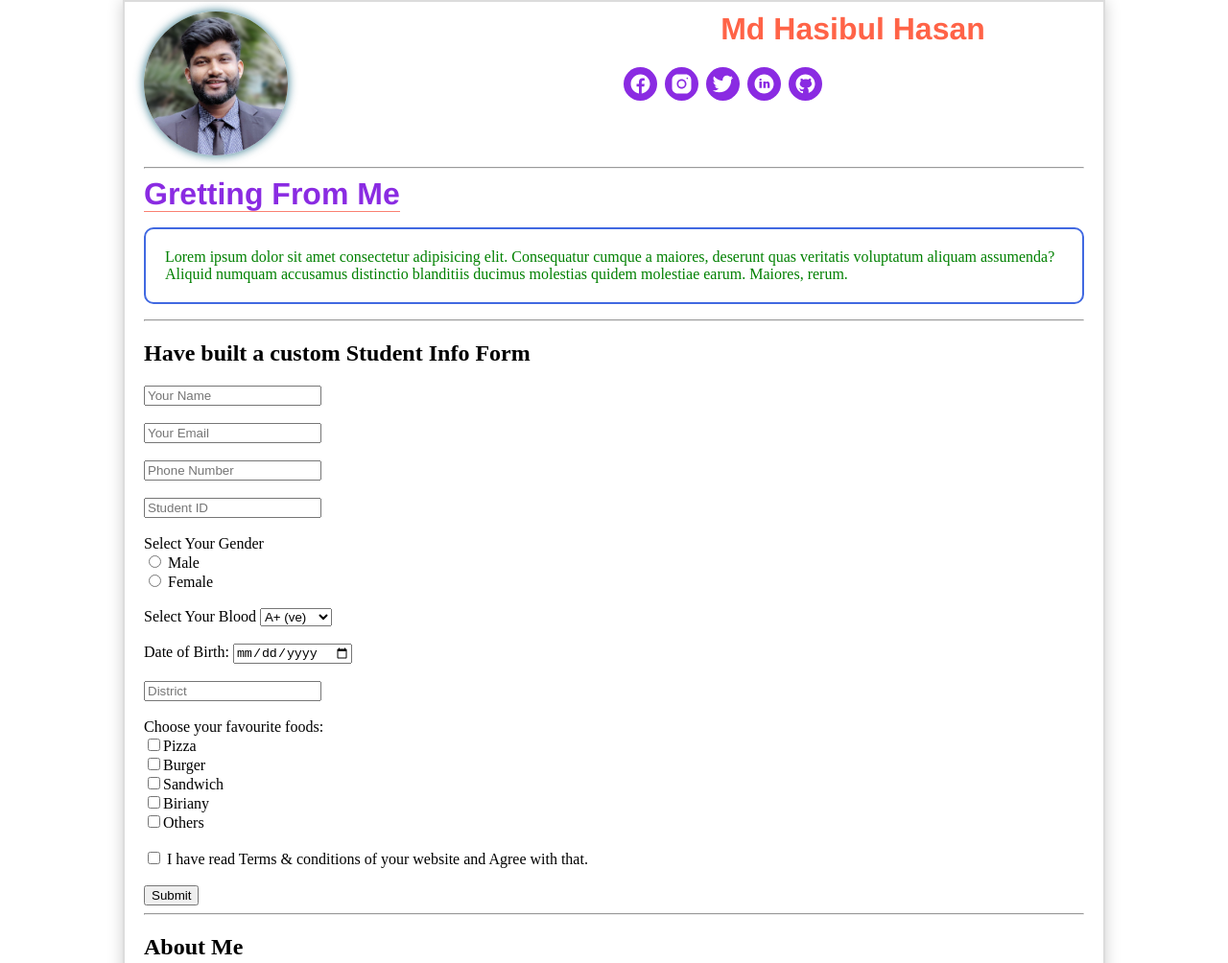
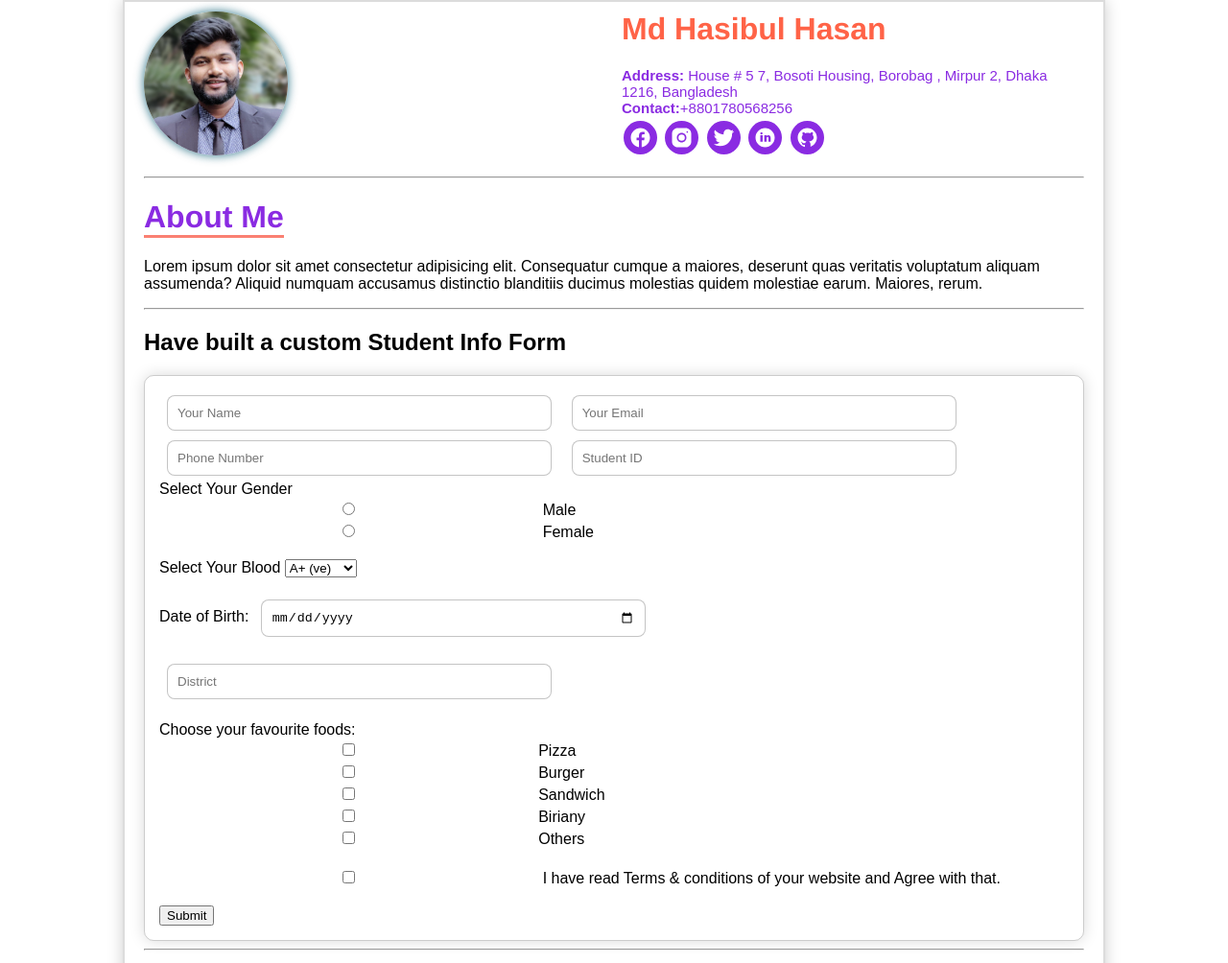
Before and after one commit to cbHasib/my-second-repo, a plain HTML site: page index.html in a window 1280 px wide. Shown: the top 1004 px of the page at 96% size. Drawn offline with Linux system fonts and the light colour scheme.

Commit message:
Updated HTML AND CSS

```diff
--- a/css/style.css
+++ b/css/style.css
@@ -4,12 +4,11 @@ body{
     align-content: center;
     border: 2px solid gainsboro;
     box-shadow: 0px 0px 15px 0px rgba(0, 0, 0, 0.2);
+    font-family: Arial, "Helvetica Neue", Helvetica, sans-serif;
 }
 
-h1{
-    color: red;
-}
-p{
+
+.text_box{
     color: green;
     border: 2px solid royalblue;
     padding: 20px;
@@ -17,13 +16,14 @@ p{
 }
 
 .heading{
-    align-self: center;
-    display: inline;
     color: blueviolet;
     font-family: 'Franklin Gothic Medium', 'Arial Narrow', Arial, sans-serif;
     font-weight: 600;
     text-align: center;
     border-bottom: 1px solid salmon;
+    width: fit-content;
+    align-items: center;
+    border-width: medium;
 }
 
 
@@ -31,21 +31,46 @@ p{
     color: tomato;
     font-family: 'Franklin Gothic Medium', 'Arial Narrow', Arial, sans-serif;
     font-weight: 600;
-    text-align: center;
+}
+
+.userInfo{
+    font-size: 15px;
+    font-weight: 400;
+    font-family: Arial, Helvetica, sans-serif;
+    font-style: normal;
+    color: blueviolet;
+    margin: 0px 0px 5px 0px;
 }
 
 .intro_box{
     column-count: 2;
+    column-width: 100%;
     vertical-align: middle;
 }
 
 .intro_item_left{
-    width: auto;
+    width: 100%;
     vertical-align: middle;
 }
 .intro_item_right{
-    width: auto;
+    width: 100%;
     vertical-align: middle;
+}
+.content_box{
+    width: 100%;
+    vertical-align: middle;
+
+}
+
+.left_column{
+    width: 50%;
+    vertical-align: middle;
+    display: inline;
+}
+.right_column{
+    width: 50%;
+    vertical-align: middle;
+    display: inline;
 }
 
 .social_icons{
@@ -66,3 +91,19 @@ p{
     border-radius: 100%;
     box-shadow: 0px 0px 10px 1px rgba(0, 87, 111, 0.7);
 }
+
+input{
+    width: 40%;
+    display: inline;
+    padding: 10px;
+    border: 1px solid rgba(172, 172, 172, 0.7);
+    border-radius: 8px;
+    margin: 5px 8px 5px 8px;
+}
+
+form{
+    padding: 15px;
+    border: 1px solid rgba(0, 0, 0, 0.2);
+    border-radius: 10px;
+    box-shadow: 0px 0px 15px 0px rgba(0, 0, 0, 0.15);
+}
--- a/index.html
+++ b/index.html
@@ -16,6 +16,10 @@
         </div>
         <div class="intro_item_right">
             <h1 class="username">Md Hasibul Hasan</h1>
+
+            <div class="userInfo"><b>Address: </b>House # 5 7, Bosoti Housing, Borobag , Mirpur 2, Dhaka 1216, Bangladesh<br>
+                <b>Contact:</b>+8801780568256</div>
+
             <a href="https://www.facebook.com/cbHasib"><img class="social_icons" src="images/icons/facebook.svg" alt=""></a>
             <a href="https://www.intagram.com/cbHasib"><img class="social_icons" src="images/icons/instagram.svg" alt=""></a>
             <a href="https://www.twitter.com/cbHasib"><img class="social_icons" src="images/icons/twitter.svg" alt=""></a>
@@ -27,15 +31,20 @@
 
 
     <hr>
-  <h1 class="heading">Gretting From Me</h1>
+  <h1 class="heading">About Me</h1>
     <p>Lorem ipsum dolor sit amet consectetur adipisicing elit. Consequatur cumque a maiores, deserunt quas veritatis voluptatum aliquam assumenda? Aliquid numquam accusamus distinctio blanditiis ducimus molestias quidem molestiae earum. Maiores, rerum.</p>
     <hr>
-    <h2>Have built a custom Student Info Form</h2>
+
+    <div class="content_box">
+        <colgroup>
+    <div class="left_column">
+    <h2>Have built a custom Student Info Form</h2></div>
+    <div class="right_column">
     <form action="" >
-        <input type="text" placeholder="Your Name"> <br><br>
-        <input type="email" placeholder="Your Email"><br><br>
-        <input type="tel" placeholder="Phone Number"><br><br>
-        <input type="number" placeholder="Student ID"><br><br>
+        <input type="text" placeholder="Your Name">
+        <input type="email" placeholder="Your Email">
+        <input type="tel" placeholder="Phone Number">
+        <input type="number" placeholder="Student ID"><br>
         <label for="male">Select Your Gender</label> <br>
         <input type="radio" id="male" name="gender" value="Male"> <label for="male">Male</label> <br>
         <input type="radio" id="female" name="gender" value="Female"> <label for="female">Female</label> <br><br>
@@ -63,6 +72,8 @@
         <input type="checkbox" name="agree" id="agree" value="Agree"> <label for="agree">I have read Terms & conditions of your website and Agree with that.</label><br><br>
         <button>Submit</button>
     </form>
+</div>
+</div>
     <hr>
 
     <h2>About Me</h2>
```
